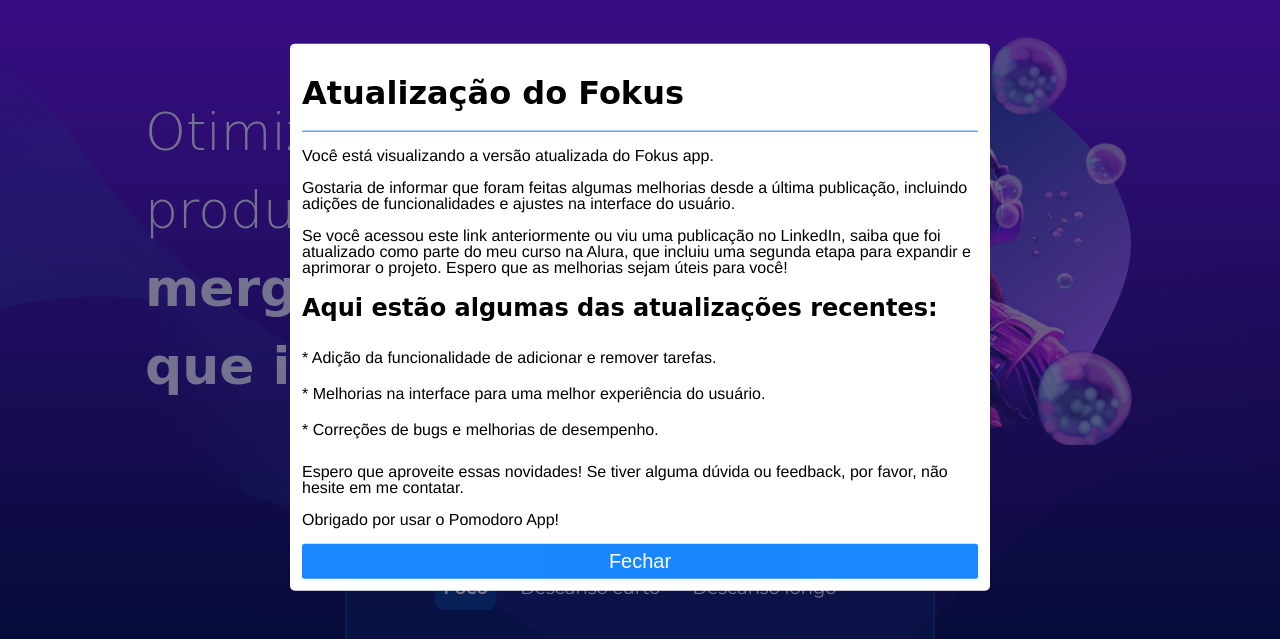
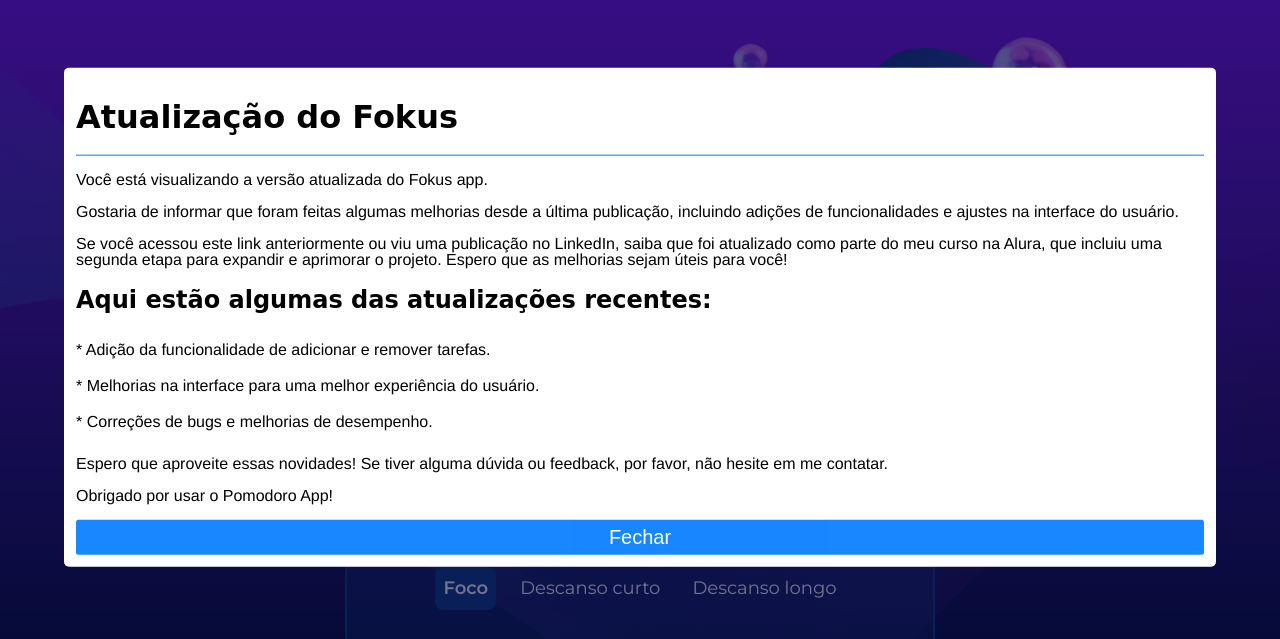
Before and after one commit to LUCASREIS0/tempoFocus, a plain HTML site: page index.html in a window 1280 px wide. Shown: the part 83-722 px from the top of the page. Drawn offline with Linux system fonts and the light colour scheme; a web font is replaced by a local one.

Commit message:
Melhora legibilidade do CSS do modal

```diff
--- a/css/styles-atualizacao.css
+++ b/css/styles-atualizacao.css
@@ -62,17 +62,29 @@ close-modal:hover {
 
 /* Estilo do modal em si */
 #modal {
-    position: fixed; /* Posicionamento fixo para centralizar */
-    left: 50%;
-    top: 50%;
-    transform: translate(-50%, -50%); /* Centralizando verticalmente e horizontalmente */
-    width: 700px; /* Largura fixa do modal */
-    max-width: 80%; /* Largura máxima para adaptabilidade */
+    /* Posicionamento */
+    position: fixed; /* Define a posição fixa para o modal */
+    left: 50%; /* Centraliza o modal horizontalmente */
+    top: 50%; /* Centraliza o modal verticalmente */
+    transform: translate(-50%, -50%); /* Move o modal de volta metade de sua largura e altura para centralizá-lo */
+
+    /* Dimensões */
+    width: 90%; /* Define a largura padrão do modal */
+    max-width: 90vw; /* Define a largura máxima do modal em relação à largura da tela */
+    max-height: 90vh; /* Define a altura máxima do modal em relação à altura da tela */
+
+    /* Comportamento de rolagem */
+    overflow-y: auto; /* Adiciona rolagem vertical ao modal quando necessário */
+
+    /* Aparência */
     background-color: #fff; /* Cor de fundo do modal */
-    padding: 1.2rem;
-    border-radius: 0.5rem;
-    z-index: 10; /* Z-index superior ao fundo escuro */
+    padding: 1.2rem; /* Espaçamento interno do conteúdo do modal */
+    border-radius: 0.5rem; /* Raio do arredondamento das bordas do modal */
+
+    /* Z-index para sobreposição */
+    z-index: 10; /* Z-index para sobreposição do modal */
 }
+
 
 /* Estilo dos parágrafos dentro do modal */
 #modal p {
```
